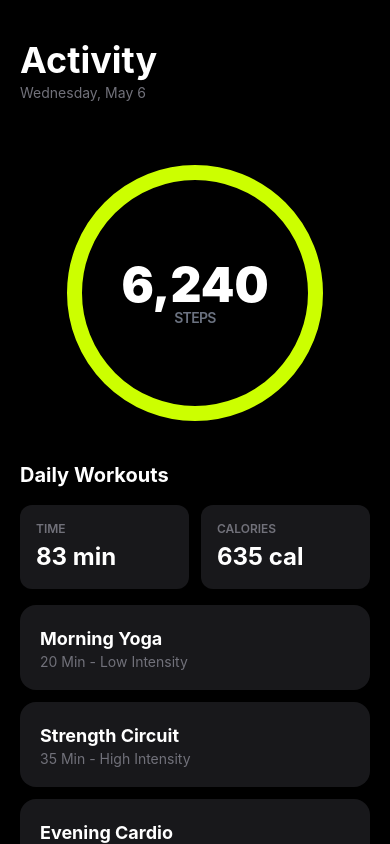
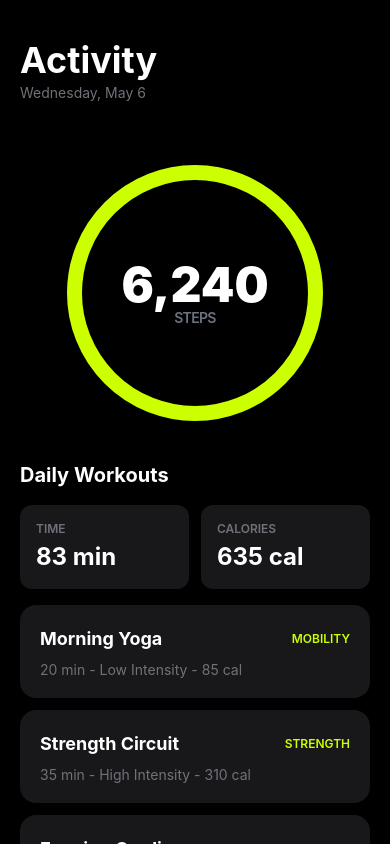
Before and after one commit to Lashang554/Fitness_tech, a React Native app: screen / in a window 390 px wide. Built offline with nearby package versions, Linux system fonts and the light colour scheme.

Commit message:
Add workout details to home cards

```diff
--- a/src/screens/home/HomeScreen.tsx
+++ b/src/screens/home/HomeScreen.tsx
@@ -35,9 +35,15 @@ export function HomeScreen() {
       </View>
       {workouts.map((workout) => (
         <View key={workout.id} className="mb-3 rounded-2xl bg-zinc-900 p-5">
-          <Text className="text-lg font-bold text-white">{workout.title}</Text>
+          <View className="mb-2 flex-row items-center justify-between">
+            <Text className="text-lg font-bold text-white">{workout.title}</Text>
+            <Text className="text-xs font-semibold uppercase text-active-lime">
+              {workout.category}
+            </Text>
+          </View>
           <Text className="text-zinc-500">
-            {workout.durationMinutes} Min - {workout.intensity} Intensity
+            {formatMinutes(workout.durationMinutes)} - {workout.intensity} Intensity -{' '}
+            {formatCalories(workout.calories)}
           </Text>
         </View>
       ))}
```
